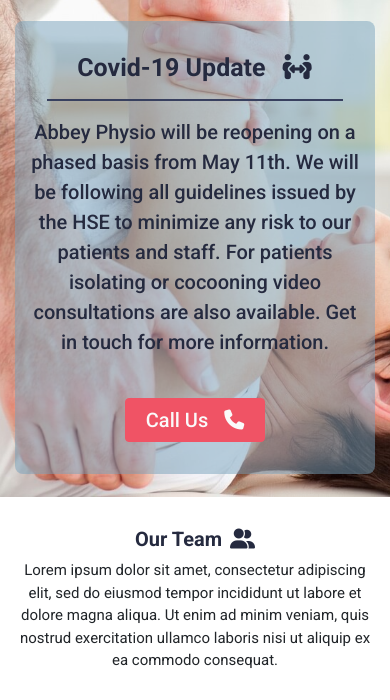
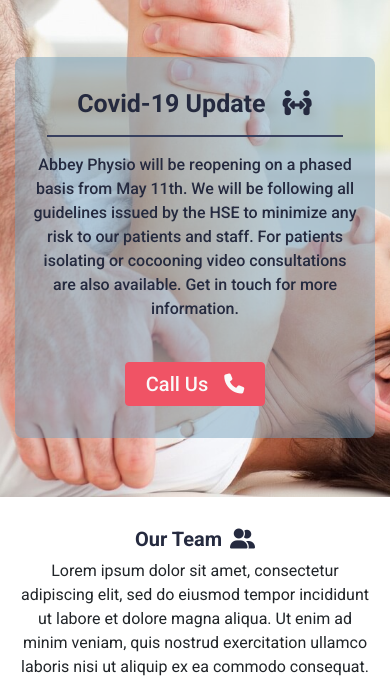
Before and after one commit to Code-Institute-Submissions/AbbeyPhysio_MS1, a plain HTML site: page index.html in a window 390 px wide. Shown: the part 113-813 px from the top of the page. Drawn offline with nearby package versions, Linux system fonts and the light colour scheme.

Commit message:
Adjusted body text sizes to improve readability

```diff
--- a/assets/css/style.css
+++ b/assets/css/style.css
@@ -37,7 +37,7 @@ a:hover {
 body {
     font-family: "Roboto", sans-serif;
     text-align: justify;
-    font-size: 16px;
+    font-size: 18px;
 }
 
 .titleheading {
@@ -384,7 +384,7 @@ body {
 body {
     font-family: "Roboto", sans-serif;
     text-align: justify;
-    font-size: 15px;
+    font-size: 16px;
 }
 
 .navbar-brand > img {
@@ -417,6 +417,10 @@ body {
 
 .mediumheading {
     font-size: 20px;
+}
+
+.mediumtext {
+    font-size: 16px;
 }
 
 .navbar-brand > img {
```
Also changed, not shown: services.html (+1 -1 lines).
